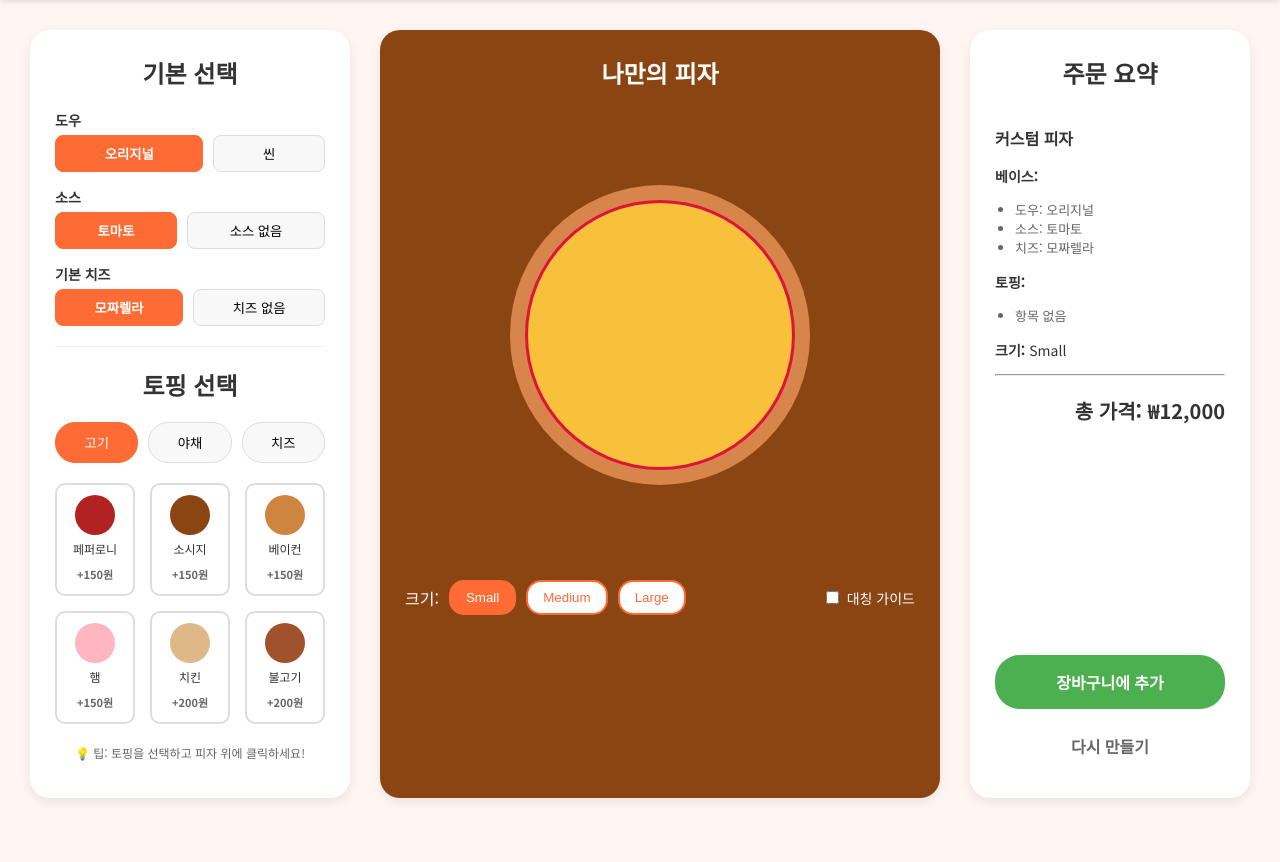
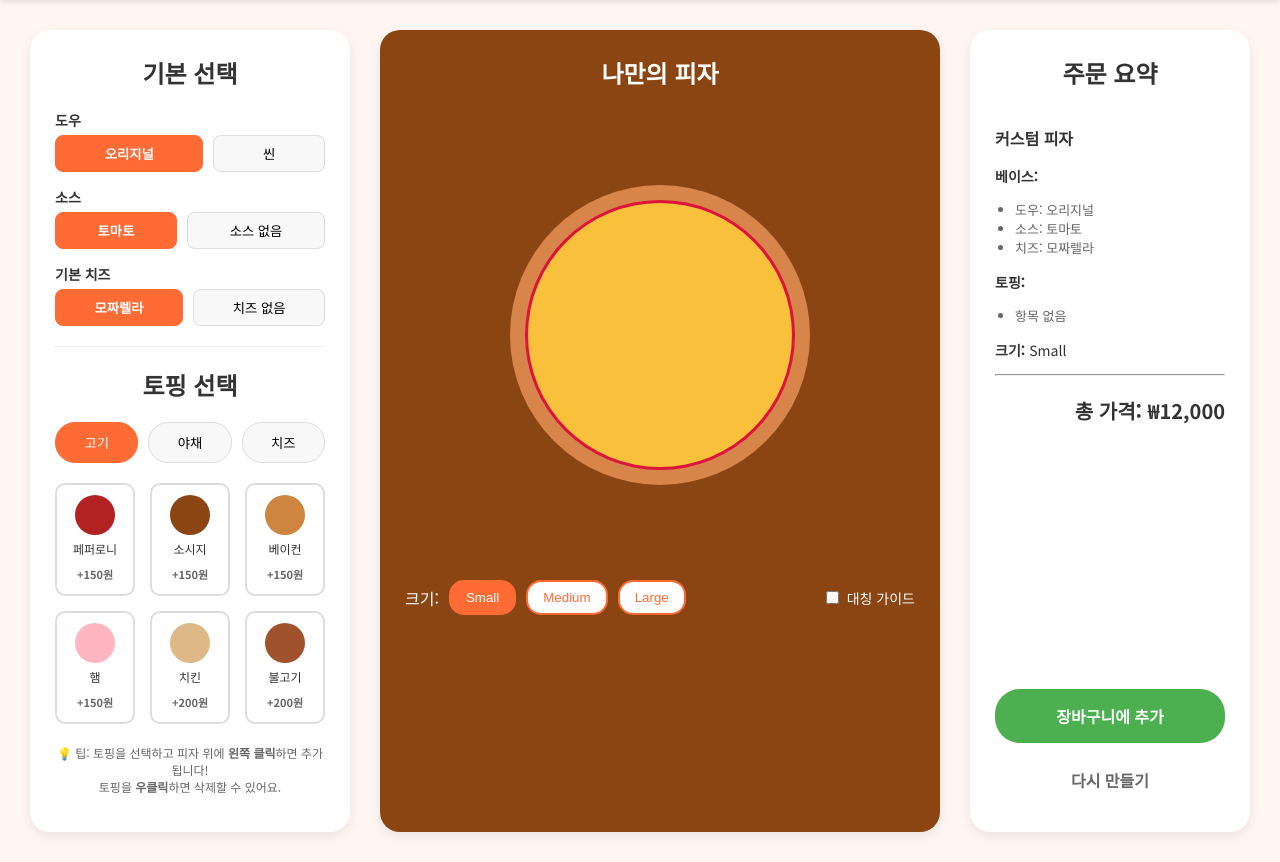
Before and after one commit to farrell508/pizza_maker, a plain HTML site: page index.html in a window 1280 px wide. Shown: the part 80-942 px from the top of the page. Before the commit the page ends 908 px from the top, so only its background shows below. Drawn offline with Linux system fonts and the light colour scheme.

Commit message:
Update index.html

```diff
--- a/index.html
+++ b/index.html
@@ -48,7 +48,7 @@
             </div>
             <div id="ingredients-grid" class="ingredients-grid">
                 </div>
-            <p class="tooltip">💡 팁: 토핑을 선택하고 피자 위에 클릭하세요!</p>
+            <p class="tooltip">💡 팁: 토핑을 선택하고 피자 위에 <strong>왼쪽 클릭</strong>하면 추가됩니다!<br>토핑을 <strong>우클릭</strong>하면 삭제할 수 있어요.</p>
         </aside>
 
         <section class="panel pizza-canvas-panel">
```
